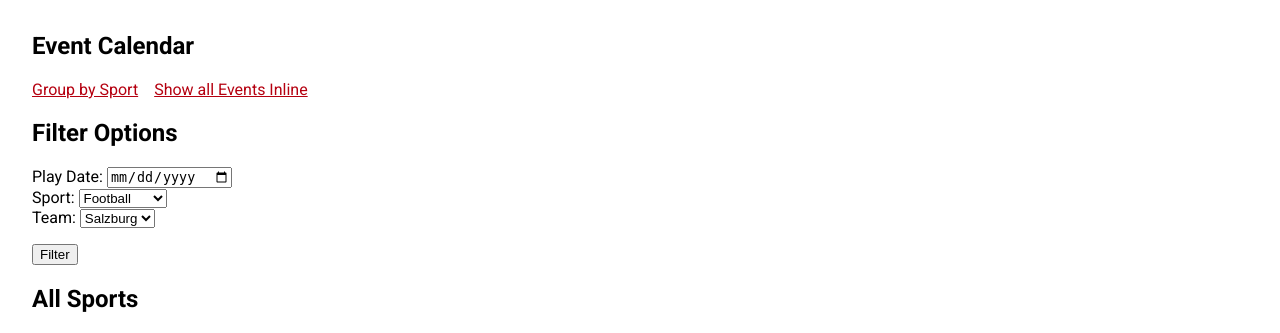
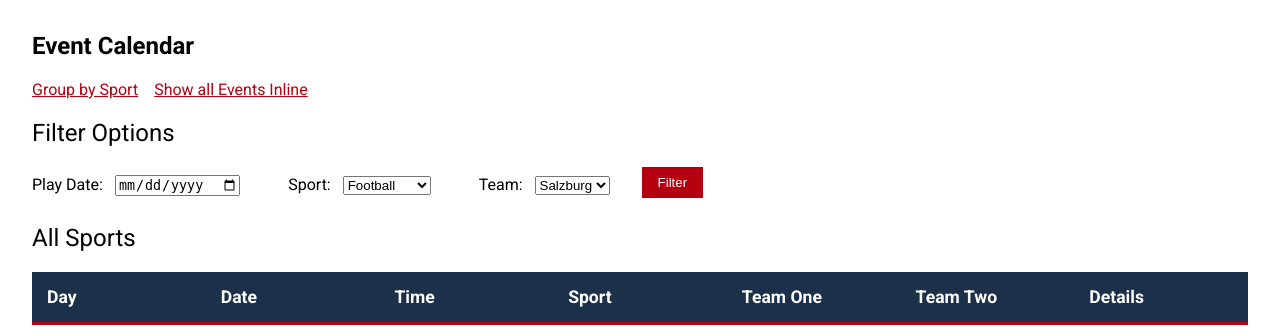
Before and after one commit to Greg808/sportradar, a PHP site: page / in a window 1280 px wide. Shown: the part 102-435 px from the top of the page. Run offline with PHP 8.4, Linux system fonts and the light colour scheme; data that the repository does not hold is empty.

Commit message:
added styling form filter form

```diff
--- a/assets/css/main.css
+++ b/assets/css/main.css
@@ -8,6 +8,10 @@ body {
 
 h1 {
     font-weight: 700;
+}
+
+h2 {
+    font-weight: 400;
 }
 
 /* Main nav styles*/
@@ -108,3 +112,43 @@ h1 {
 .grouping-options > ul > li {
     padding-right: 1rem;
 }
+
+.filter-form {
+    display: flex;
+}
+
+.filter-form > div {
+    flex-basis: auto;
+    margin-right: 1rem;
+}
+
+.filter-form > div > label {
+    margin-right: 0.5rem;
+}
+
+.filter-form-buttons > p {
+    margin: 0;
+}
+
+.filter-form-buttons > button {
+    background-color: #b50010;
+}
+
+.filter-form-submit-button {
+    background-color: #b50010;
+    color: #ffffff;
+    border: none;
+    padding: 0.5rem 1rem;
+}
+
+.filter-form-submit-button:hover {
+    background-color: #1C304A;
+}
+
+.filter-form-item {
+    padding: 0.5rem 1rem;
+}
+
+.filter-form-item:first-child {
+    padding-left: 0;
+}
```
